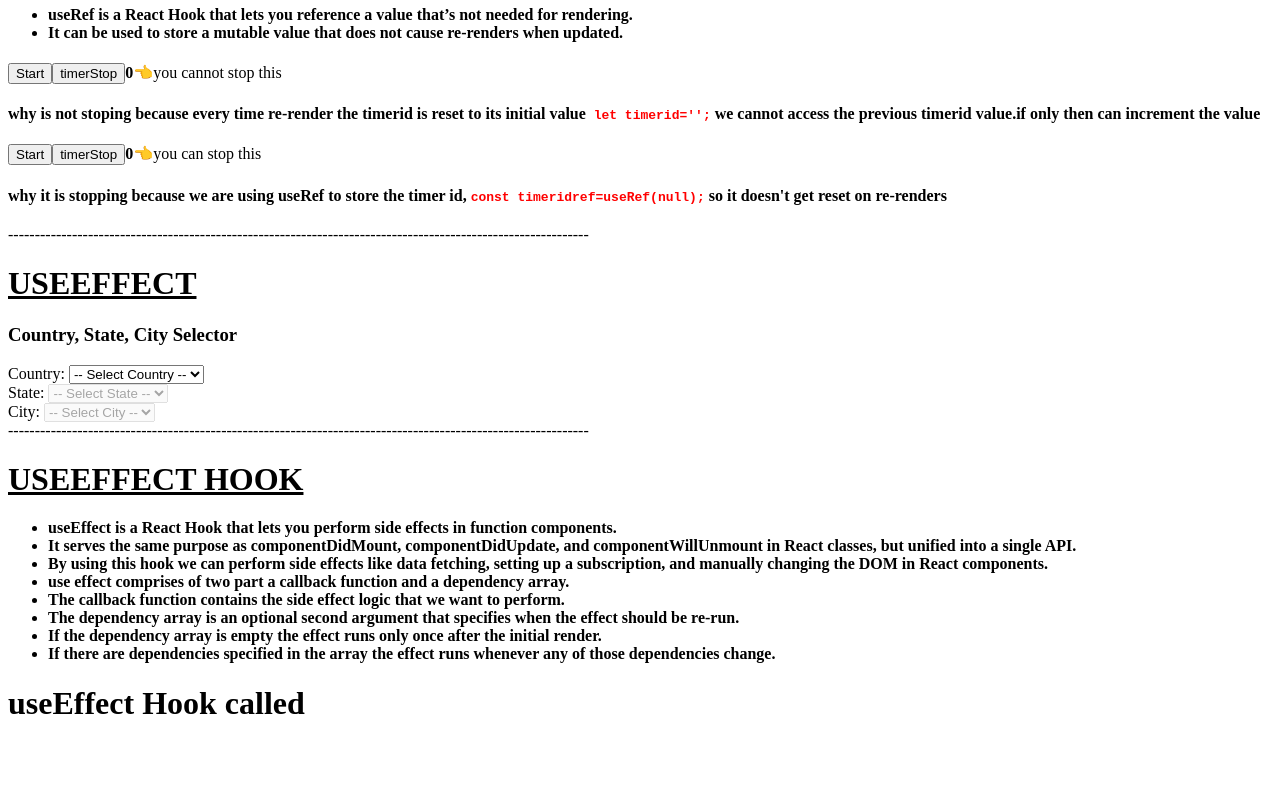
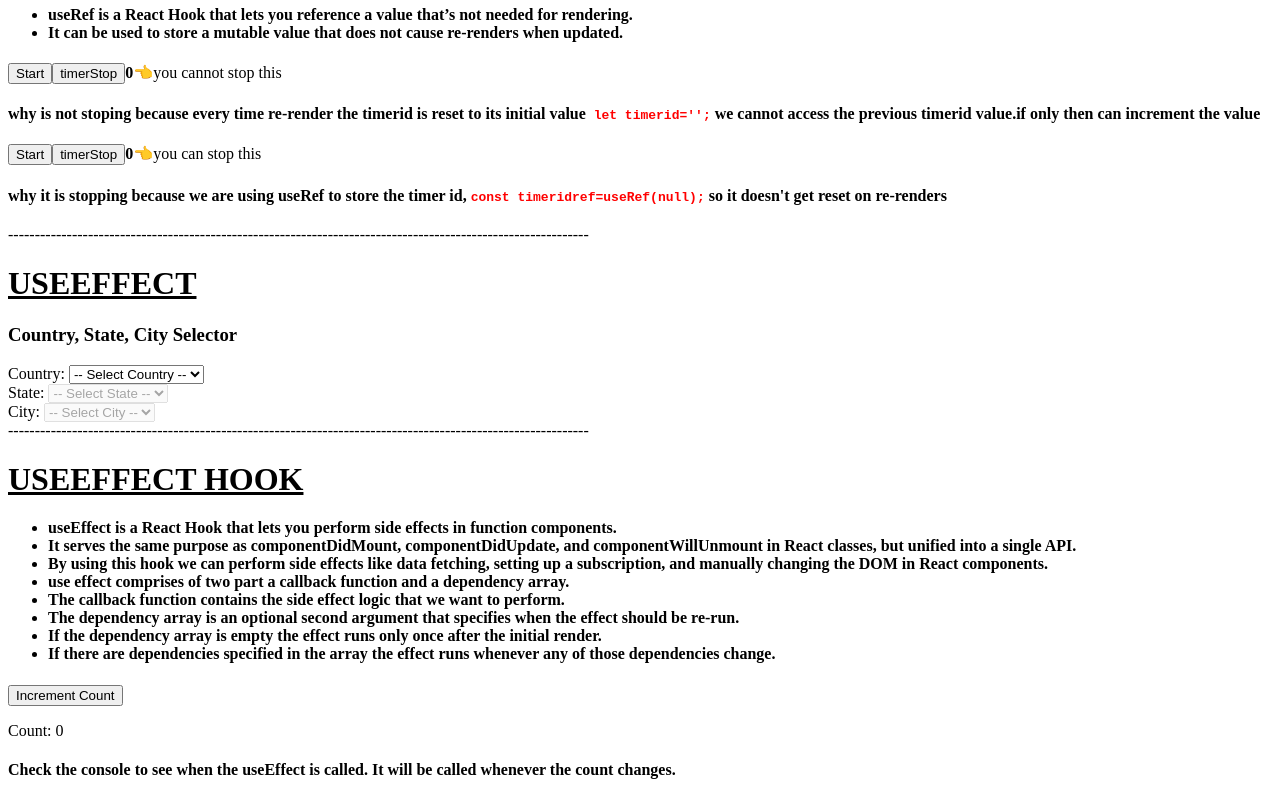
Before and after one commit to Jesinthwilson04/reactrecap, a React (Create React App) app: page / in a window 1280 px wide. Shown: the part 3771-4571 px from the top of the page. Before the commit the page ends 4514 px from the top, so only its background shows below. Built offline with nearby package versions, Linux system fonts and the light colour scheme.

Commit message:
use effect

```diff
--- a/src/App.js
+++ b/src/App.js
@@ -434,10 +434,10 @@ function UseRefExample(){
 }
 //use effect
 function UseEffectExample(){
-  const[text,setText]=useState('');
+  const[count,setCount]=useState(0);
   useEffect(()=>{
-    setText('useEffect Hook called')
-  },[])
+    console.log('use effect called');
+  },[count])
 
   return(
     <>
@@ -453,7 +453,12 @@ function UseEffectExample(){
       <li>If there are dependencies specified in the array the effect runs whenever any of those dependencies change.</li>
     </ul>
     </h4 >
-    <h1>{text}</h1>
+    <button onClick={() => setCount(count + 1)}>Increment Count</button>
+    <p>Count: {count}</p>
+    <h4>
+      Check the console to see when the useEffect is called. It will be called whenever the count changes.
+    </h4>
+
     </>
   )
 }
```
